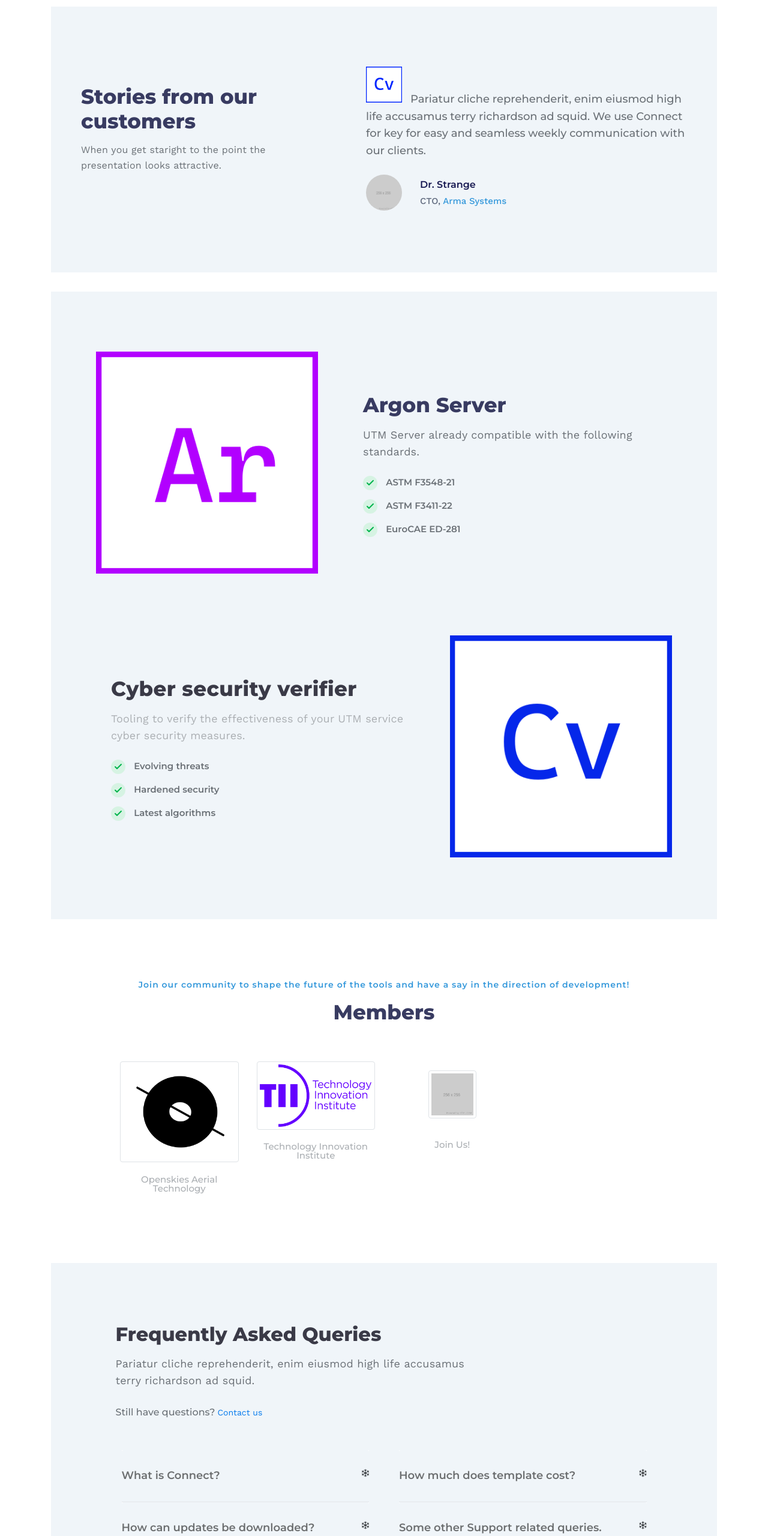
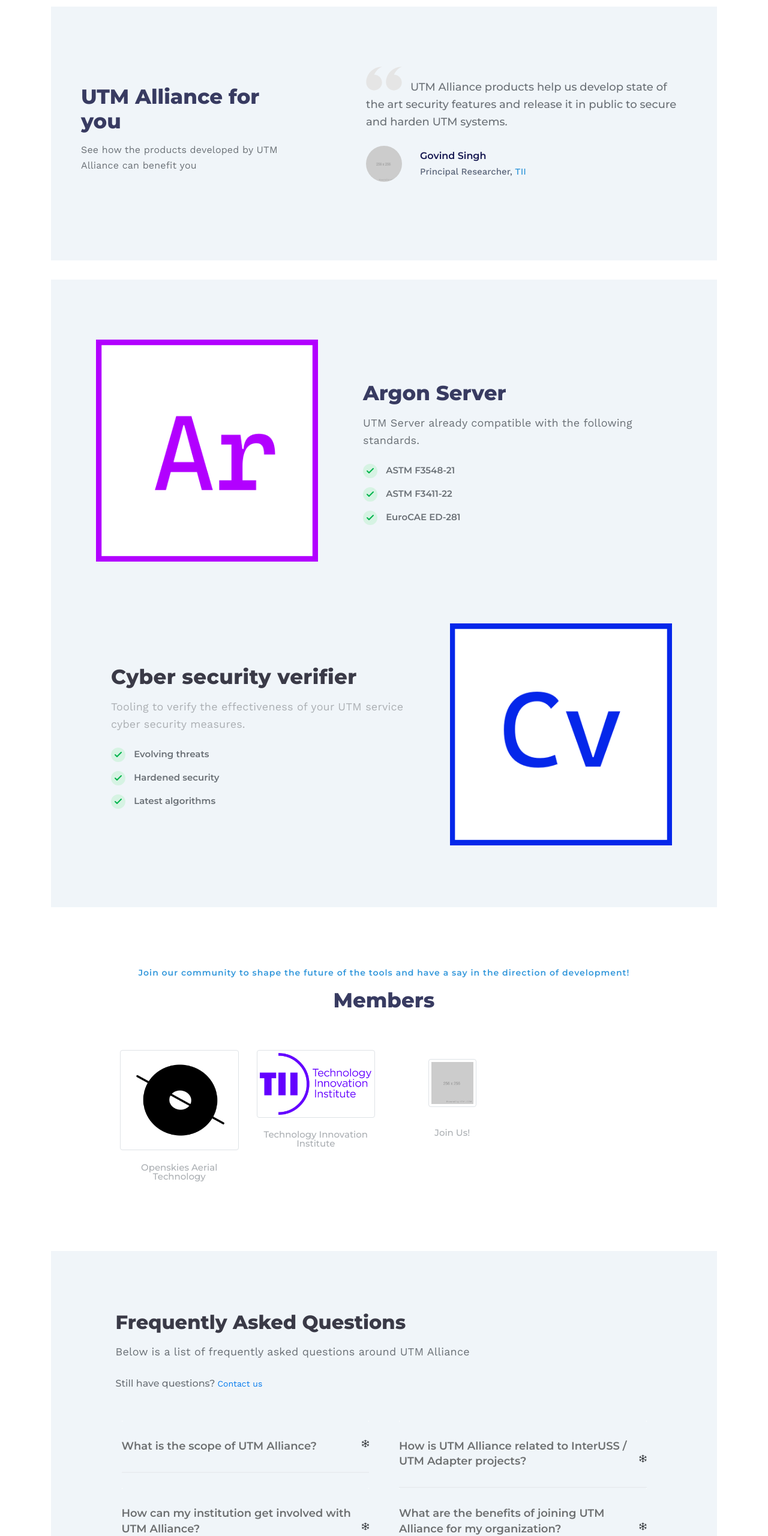
Before and after one commit to xtmalliance/homepage, a plain HTML site: page index.html in a window 1280 px wide. Shown: the part 1460-4020 px from the top of the page at 60% size. Drawn offline with nearby package versions, Linux system fonts and the light colour scheme; files whose address does not match are found by name.

Commit message:
Update index.html

```diff
--- a/index.html
+++ b/index.html
@@ -129,15 +129,15 @@
               <div class="row">
                 <div class="col-md-5">
                   <div class="rev-intro">
-                    <h2>Stories from our customers</h2>
-                    <p> When you get staright to the point the presentation looks attractive.</p>
+                    <h2>UTM Alliance for you</h2>
+                    <p>See how the products developed by UTM Alliance can benefit you</p>
                   </div>
                 </div>
                 <div class="col-md-7">
                   <div class="rev-list owl-carousel owl-theme">
                     <div class="rev-block">
-                      <img src="aassets/images/argon.png" width="60" alt="Quote">
-                      <h2>Pariatur cliche reprehenderit, enim eiusmod high life accusamus terry richardson ad squid. We use Connect for key for easy and seamless weekly communication with our clients and .</h2>
+                      <img src="assets/icons/quote.svg" width="60" alt="Quote">
+                      <h2>UTM Alliance provides the essential building blocks on top of which we are able to build and deploy standards compliant UTM services at a fraction of the cost and reliability.</h2>
                       <div class="rev-client">
                         <div class="rev-icon">
                           <div class="rev-img">
@@ -145,15 +145,15 @@
                           </div>
                         </div>
                         <div class="rev-text">
-                          <h3>Marty McFly</h3>
-                          <p>Head of OP, <a href="#">Future LLC</a></p>
+                          <h3>Hrishikesh Ballal</h3>
+                          <p>CEO, <a href="https://openskies.sh">Openskies</a></p>
                         </div>
                       </div>
                     </div>
 
                     <div class="rev-block">
-                      <img src="assets/images/cyber-verifier.png" width="60" alt="Quote">
-                      <h2> Pariatur cliche reprehenderit, enim eiusmod high life accusamus terry richardson ad squid. We use Connect for key for easy and seamless weekly communication with our clients.</h2>
+                      <img src="assets/icons/quote.svg" width="60" alt="Quote">
+                      <h2> UTM Alliance products help us develop state of the art security features and release it in public to secure and harden UTM systems.</h2>
                       <div class="rev-client">
                         <div class="rev-icon">
                           <div class="rev-img">
@@ -161,8 +161,8 @@
                           </div>
                         </div>
                         <div class="rev-text">
-                          <h3>Dr. Strange</h3>
-                          <p>CTO, <a href="#">Arma Systems</a></p>
+                          <h3>Govind Singh</h3>
+                          <p>Principal Researcher, <a href="https://ssrc.tii.ae">TII</a></p>
                         </div>
                       </div>
                     </div>
@@ -281,8 +281,8 @@
             <div class="faq_inner">
               <div class="col-md-10 offset-md-1">
                 <div class="faq_intro">
-                  <h2>Frequently Asked Queries</h2>
-                  <p>Pariatur cliche reprehenderit, enim eiusmod high life accusamus terry richardson ad squid.</p>
+                  <h2>Frequently Asked Questions</h2>
+                  <p>Below is a list of frequently asked questions around UTM Alliance</p>
                   <h5>Still have questions?</h5> <a class="link-btm" href="#">Contact us</a>
                 </div>
                 <div id="accordion">
@@ -290,12 +290,14 @@
                     <div class="col-md-6 custompadding">
                       <div class="card mb-0">
                         <div class="card-header collapsed" data-toggle="collapse" href="#collapseOne">
-                          <a class="card-title">What is Connect?</a>
+                          <a class="card-title">What is the scope of UTM Alliance?</a>
                         </div>
                         <div id="collapseOne" class="collapse" aria-labelledby="headingOne" data-parent="#accordion">
                           <div class="card-body">
-                            <p>Leggings occaecat craft beer farm-to-table, raw denim aesthetic
-                              synth nesciunt you probably haven't heard of them accusamus labore sustainable VHS.
+                            <p>UTM Alliance / xTM Alliance will not develop standards or overlap existing standards development efforts. Instead, the project will keep track of the developments in standard development organizations and implement industry standards as they are developed and approved by aviation regulators. This will ensure that the UTM Alliance / xTM Alliance system remains up to date with the latest in digital aviation technology and regulations. <br>
+
+                              Therefore, the scope of the project will focus solely on providing a reference implementation for aviation standards for safe integration of new vehicles and on data exchange and flight safety / security.
+
                             </p>
                           </div>
                         </div>
@@ -304,12 +306,11 @@
                     <div class="col-md-6 custompadding">
                       <div class="card mb-0">
                         <div class="card-header collapsed" data-toggle="collapse" href="#collapseTwo">
-                          <a class="card-title">How much does template cost?</a>
+                          <a class="card-title">How is UTM Alliance related to InterUSS / UTM Adapter projects?</a>
                         </div>
                         <div id="collapseTwo" class="collapse" aria-labelledby="headingTwo" data-parent="#accordion">
                           <div class="card-body">
-                            <p>Ad vegan excepteur butcher vice lomo. Leggings occaecat craft beer farm-to-table, raw denim aesthetic
-                              synth nesciunt you probably haven't heard of them accusamus labore sustainable VHS.
+                            <p>We hope to build a close relationship with both these Linux Foundation projects to maintain compatibility with the APIs developed in. e.g. the Argon Server passes the verfication tests developed in InterUSS.  In the future we can explore a more formal link e.g. MoU or some other mechanism can be explored.
                             </p>
                           </div>
                         </div>
@@ -318,12 +319,16 @@
                     <div class="col-md-6 custompadding">
                       <div class="card mb-0">
                         <div class="card-header collapsed" data-toggle="collapse" href="#collapseThree">
-                          <a class="card-title">How can updates be downloaded?</a>
+                          <a class="card-title">How can my institution get involved with UTM Alliance?</a>
                         </div>
                         <div id="collapseThree" class="collapse" aria-labelledby="headingThree" data-parent="#accordion">
                           <div class="card-body">
-                            <p>Ad vegan excepteur butcher vice lomo. Leggings occaecat craft beer farm-to-table, raw denim aesthetic
-                              synth nesciunt you probably haven't heard of them accusamus labore sustainable VHS.
+                            <p>There are several ways to connect with the UTM Alliance community:
+                              <ul>
+                                <li>Share a feature idea or a bug in the Github project.</li>
+                                <li>Join the UTM Alliance Discord (coming soon)</li>
+                                <li>You can email UTM Alliance maintainers if </li>
+                              </ul>
                             </p>
                           </div>
                         </div>
@@ -332,11 +337,11 @@
                     <div class="col-md-6 custompadding">
                       <div class="card mb-0">
                         <div class="card-header collapsed" data-toggle="collapse" href="#collapseFour">
-                          <a class="card-title">Some other Support related queries.</a>
+                          <a class="card-title">What are the benefits of joining UTM Alliance for my organization?</a>
                         </div>
                         <div id="collapseFour" class="collapse" aria-labelledby="headingThree" data-parent="#accordion">
                           <div class="card-body">
-                            <p>Ad vegan excepteur butcher vice lomo. Leggings occaecat craft beer farm-to-table.</p>
+                            <p>UTM Alliance provides state of the tools for UTM deployment and security, at the moment we don't have a paid membership option but that will come in the coming months. Till that time when you join the Alliance you get access to the testflight instance for one year. In addition you can have a say in which the toolset develops</p>
                           </div>
                         </div>
                       </div>
```
